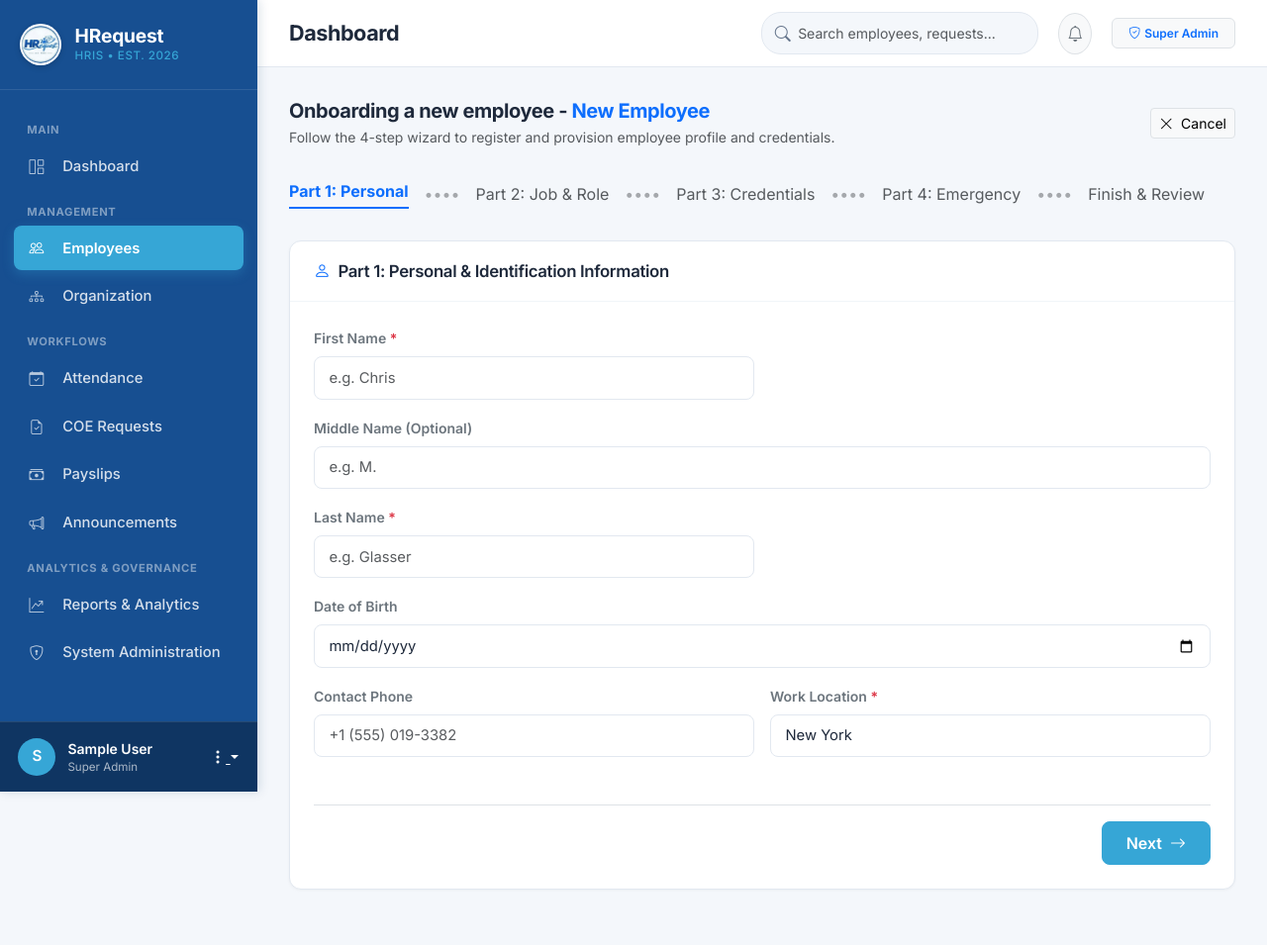
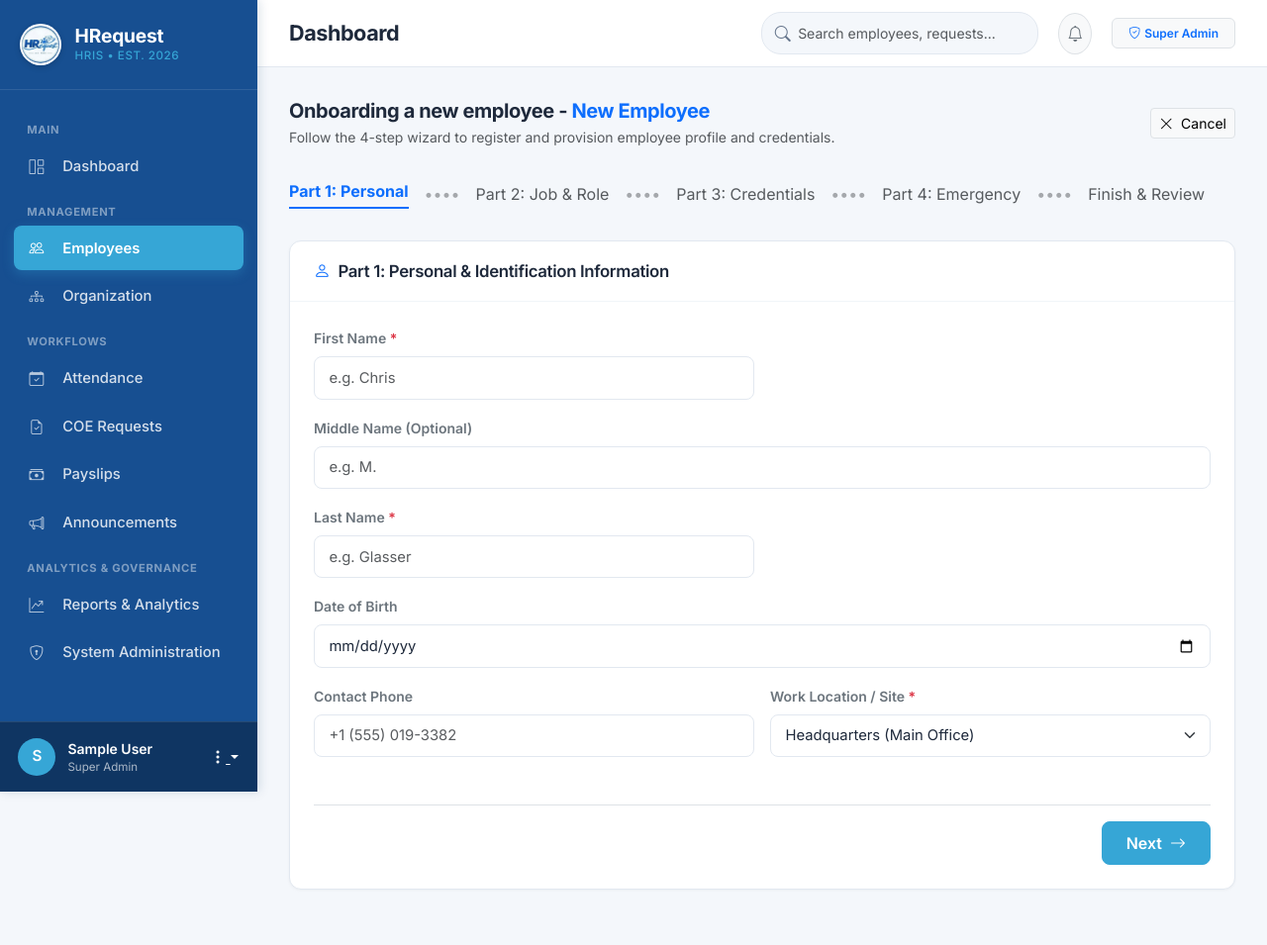
Before and after one commit to ijohnanthone/HRIS-project, a Django app: page /employees/onboard/ in a window 1280 px wide. Shown: the whole page at 99% size. Run offline with Django 5.2, Linux system fonts and the light colour scheme; a user stored in the database is signed in; tables that the repository leaves empty hold one stand-in row (values such as "Sample post"); data that the repository does not hold is empty; some libraries are stand-ins or nearby versions.

Commit message:
feat(employees): configure selectable site choices for employee work location and include site in COE

```diff
--- a/apps/employees/forms.py
+++ b/apps/employees/forms.py
@@ -2,7 +2,7 @@ from django import forms
 from django.utils.translation import gettext_lazy as _
 from apps.organizations.models import Department, Position
 from apps.accounts.models import CustomUser, UserRole
-from .models import Employee, EmploymentType, EmployeeStatus
+from .models import Employee, EmploymentType, EmployeeStatus, WorkLocation
 
 class OnboardingStep1Form(forms.Form):
     first_name = forms.CharField(
@@ -32,11 +32,11 @@ class OnboardingStep1Form(forms.Form):
         required=False,
         widget=forms.TextInput(attrs={'class': 'form-control', 'placeholder': '+1 (555) 019-3382'})
     )
-    work_location = forms.CharField(
-        label=_("Work Location"),
-        max_length=100,
-        initial='New York',
-        widget=forms.TextInput(attrs={'class': 'form-control', 'placeholder': 'e.g. New York'})
+    work_location = forms.ChoiceField(
+        label=_("Work Location / Site"),
+        choices=WorkLocation.choices,
+        initial=WorkLocation.HEADQUARTERS,
+        widget=forms.Select(attrs={'class': 'form-select'})
     )
 
 class OnboardingStep2Form(forms.Form):
--- a/apps/employees/models.py
+++ b/apps/employees/models.py
@@ -16,6 +16,16 @@ class EmployeeStatus(models.TextChoices):
     OFFER_PENDING = 'OFFER_PENDING', _('Offer Pending')
     ON_LEAVE = 'ON_LEAVE', _('On Leave')
     TERMINATED = 'TERMINATED', _('Terminated')
+
+class WorkLocation(models.TextChoices):
+    HEADQUARTERS = 'Headquarters', _('Headquarters (Main Office)')
+    MANILA = 'Manila Site', _('Manila Site')
+    CEBU = 'Cebu Site', _('Cebu Site')
+    DAVAO = 'Davao Site', _('Davao Site')
+    SINGAPORE = 'Singapore Branch', _('Singapore Branch')
+    NEW_YORK = 'New York', _('New York Office')
+    LONDON = 'London Branch', _('London Branch')
+    REMOTE = 'Remote / WFH', _('Remote / Work From Home')
 
 class Employee(models.Model):
     id = models.UUIDField(primary_key=True, default=uuid.uuid4, editable=False)
@@ -62,7 +72,12 @@ class Employee(models.Model):
         default=EmployeeStatus.ACTIVE,
         db_index=True
     )
-    work_location = models.CharField(_('work location'), max_length=100, default='Headquarters')
+    work_location = models.CharField(
+        _('work location'),
+        max_length=100,
+        choices=WorkLocation.choices,
+        default=WorkLocation.HEADQUARTERS
+    )
 
     hire_date = models.DateField(_('date of hire'))
     probation_end_date = models.DateField(_('probation end date'), null=True, blank=True)
--- a/apps/employees/views.py
+++ b/apps/employees/views.py
@@ -11,7 +11,7 @@ from apps.core.mixins import RoleRequiredMixin
 from apps.organizations.models import Department, Position
 from apps.accounts.models import CustomUser, UserRole
 from apps.documents.forms import EmployeeDocumentUploadForm
-from .models import Employee, EmployeeStatus, EmploymentType
+from .models import Employee, EmployeeStatus, EmploymentType, WorkLocation
 from .forms import (
     OnboardingStep1Form,
     OnboardingStep2Form,
@@ -222,13 +222,15 @@ class EmployeeOnboardingWizardView(LoginRequiredMixin, RoleRequiredMixin, View):
     def get_finish_context(self, data):
         dept_name = data.get('department_name', 'Not Specified')
         pos_title = data.get('position_title', 'Not Specified')
+        loc_val = data.get('work_location', '')
+        loc_display = dict(WorkLocation.choices).get(loc_val, loc_val)
         return {
             'summary': data,
             'candidate_name': f"{data.get('first_name', '')} {data.get('last_name', '')}".strip(),
             'dept_name': dept_name,
             'pos_title': pos_title,
             'hire_date': data.get('hire_date'),
-            'work_location': data.get('work_location'),
+            'work_location': loc_display,
             'classification': data.get('employment_type'),
             'work_email': data.get('work_email'),
             'employee_id': data.get('employee_id_number'),
--- a/templates/employees/detail.html
+++ b/templates/employees/detail.html
@@ -35,7 +35,7 @@
                 {% if employee.phone_number %}
                 <div class="mb-2"><i class="bi bi-telephone me-2 text-primary"></i>{{ employee.phone_number }}</div>
                 {% endif %}
-                <div><i class="bi bi-geo-alt me-2 text-primary"></i>{{ employee.work_location }}</div>
+                <div><i class="bi bi-geo-alt me-2 text-primary"></i>{{ employee.get_work_location_display }}</div>
             </div>
         </div>
     </div>
@@ -59,7 +59,7 @@
                 </div>
                 <div class="row py-2 border-bottom">
                     <div class="col-sm-4 text-muted small fw-semibold">Work Location:</div>
-                    <div class="col-sm-8 text-secondary">{{ employee.work_location }}</div>
+                    <div class="col-sm-8 text-secondary">{{ employee.get_work_location_display }}</div>
                 </div>
                 <div class="row py-2 border-bottom">
                     <div class="col-sm-4 text-muted small fw-semibold">Classification / Type:</div>
--- a/templates/employees/list.html
+++ b/templates/employees/list.html
@@ -96,7 +96,7 @@
                             {{ emp.get_status_display }}
                         </span>
                     </td>
-                    <td><span class="small text-secondary">{{ emp.work_location }}</span></td>
+                    <td><span class="small text-secondary">{{ emp.get_work_location_display }}</span></td>
                     <td>
                         <div class="small">
                             <div><i class="bi bi-envelope text-muted me-1"></i>{{ emp.user.email }}</div>
--- a/templates/organizations/company_structure.html
+++ b/templates/organizations/company_structure.html
@@ -81,7 +81,7 @@
                                 </div>
                                 <div class="d-flex justify-content-between mb-1">
                                     <span>Location:</span>
-                                    <span class="text-dark">{{ emp.work_location }}</span>
+                                    <span class="text-dark">{{ emp.get_work_location_display }}</span>
                                 </div>
                                 <div class="d-flex justify-content-between">
                                     <span>Email:</span>
--- a/templates/payslips/master_list.html
+++ b/templates/payslips/master_list.html
@@ -85,7 +85,7 @@
                     </td>
                     <td>{{ p.employee.department.name }}</td>
                     <td><span class="badge bg-light text-dark border">{{ p.payroll_period.label }}</span></td>
-                    <td><span class="small text-secondary">{{ p.employee.work_location }}</span></td>
+                    <td><span class="small text-secondary">{{ p.employee.get_work_location_display }}</span></td>
                     <td>
                         <span class="badge badge-status {{ p.status_badge_class }}">
                             {{ p.get_status_display }}
```
Also changed, not shown: apps/requests/services/coe_pdf_generator.py (+9 -2 lines), apps/employees/migrations/0003_alter_employee_work_location.py (added).
